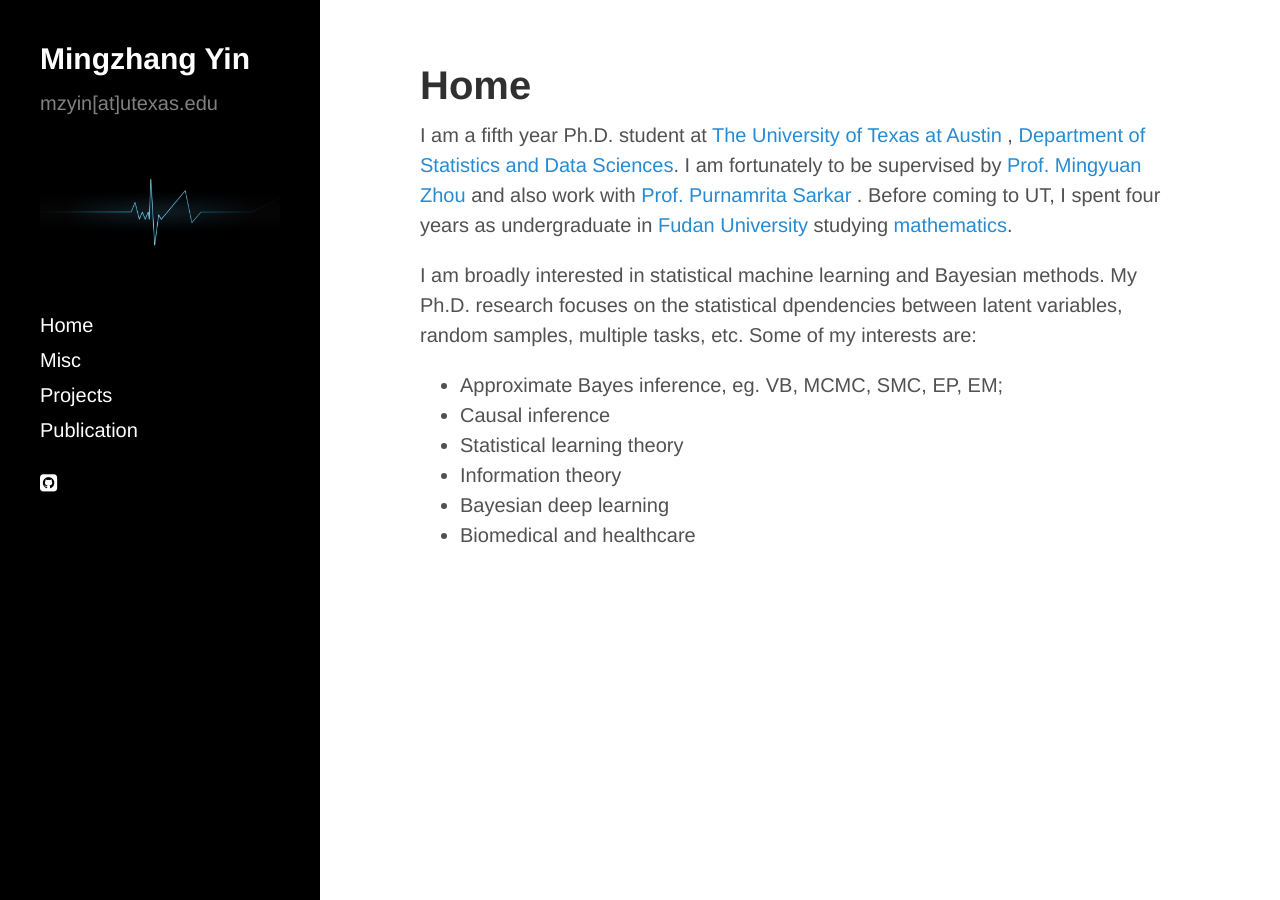
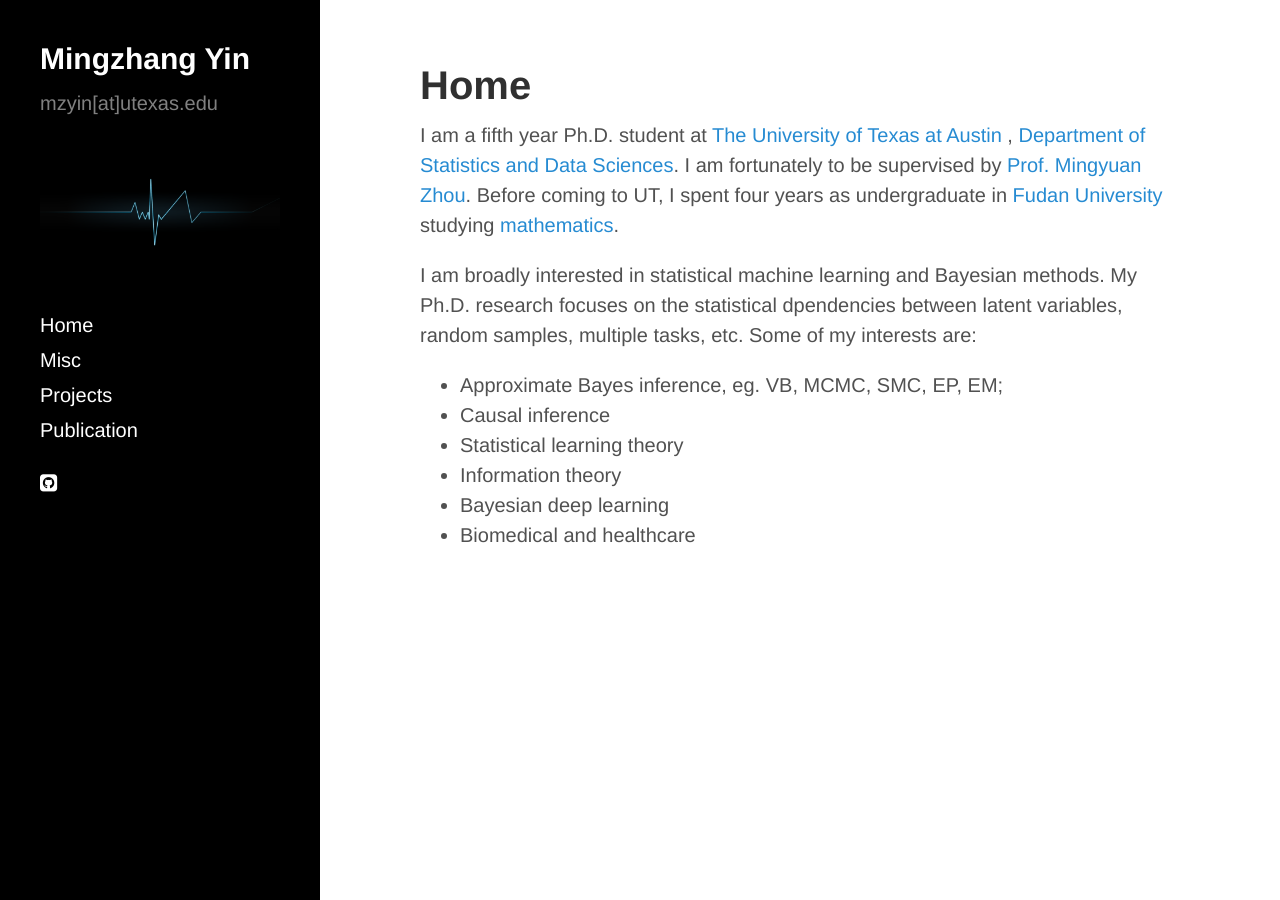
Before and after one commit to mingzhang-yin/mingzhang-yin.github.io, a Jekyll site: the page built from index.md, in a window 1280 px wide. Built offline with Jekyll 4.4.1, drawn with Linux system fonts in a browser that asks for light colours; nearby versions of some CDN libraries.

Commit message:
Update index.md

```diff
--- a/index.md
+++ b/index.md
@@ -12,7 +12,7 @@
   <p>
   I am a fifth year Ph.D. student at
   <a href="https://www.utexas.edu">The University of Texas at Austin</a> , <a href="https://stat.utexas.edu">Department of Statistics and Data Sciences</a>. I am fortunately to be supervised by
-  <a href="https://mingyuanzhou.github.io">Prof. Mingyuan Zhou</a> and also work with   <a href="https://psarkar.github.io"> Prof. Purnamrita Sarkar </a>.  Before coming to UT, I spent four years as undergraduate in <a href="http://www.fudan.edu.cn/en/"> Fudan University</a> studying <a href="http://math.fudan.edu.cn/olden/Index.htm"> mathematics</a>.
+  <a href="https://mingyuanzhou.github.io">Prof. Mingyuan Zhou</a>.  Before coming to UT, I spent four years as undergraduate in <a href="http://www.fudan.edu.cn/en/"> Fudan University</a> studying <a href="http://math.fudan.edu.cn/olden/Index.htm"> mathematics</a>.
 
   <p> I am broadly interested in statistical machine learning and Bayesian methods. My Ph.D. research focuses on the statistical dpendencies between latent variables, random samples, multiple tasks, etc. Some of my interests are: </p>
   <p>
```
